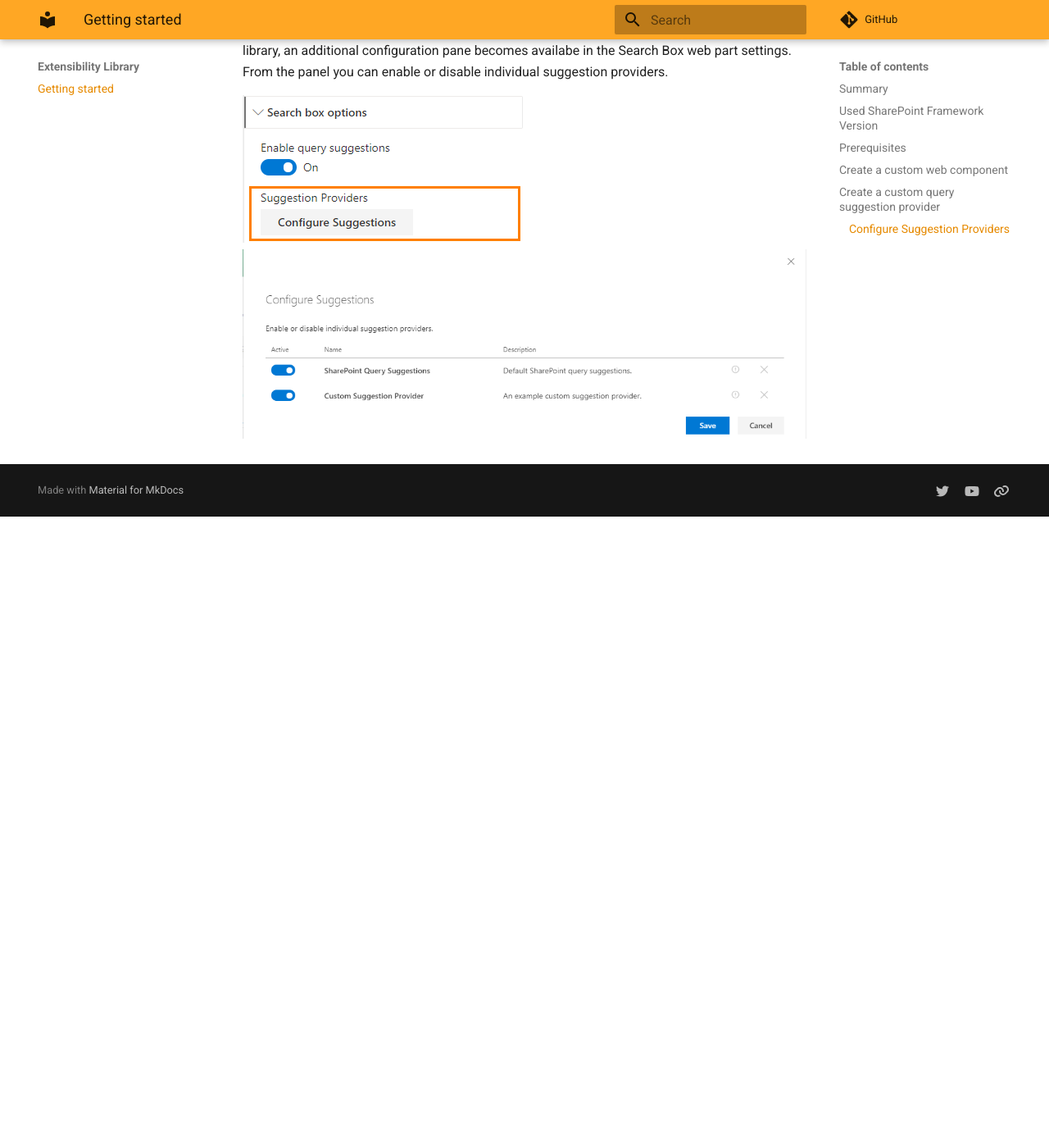
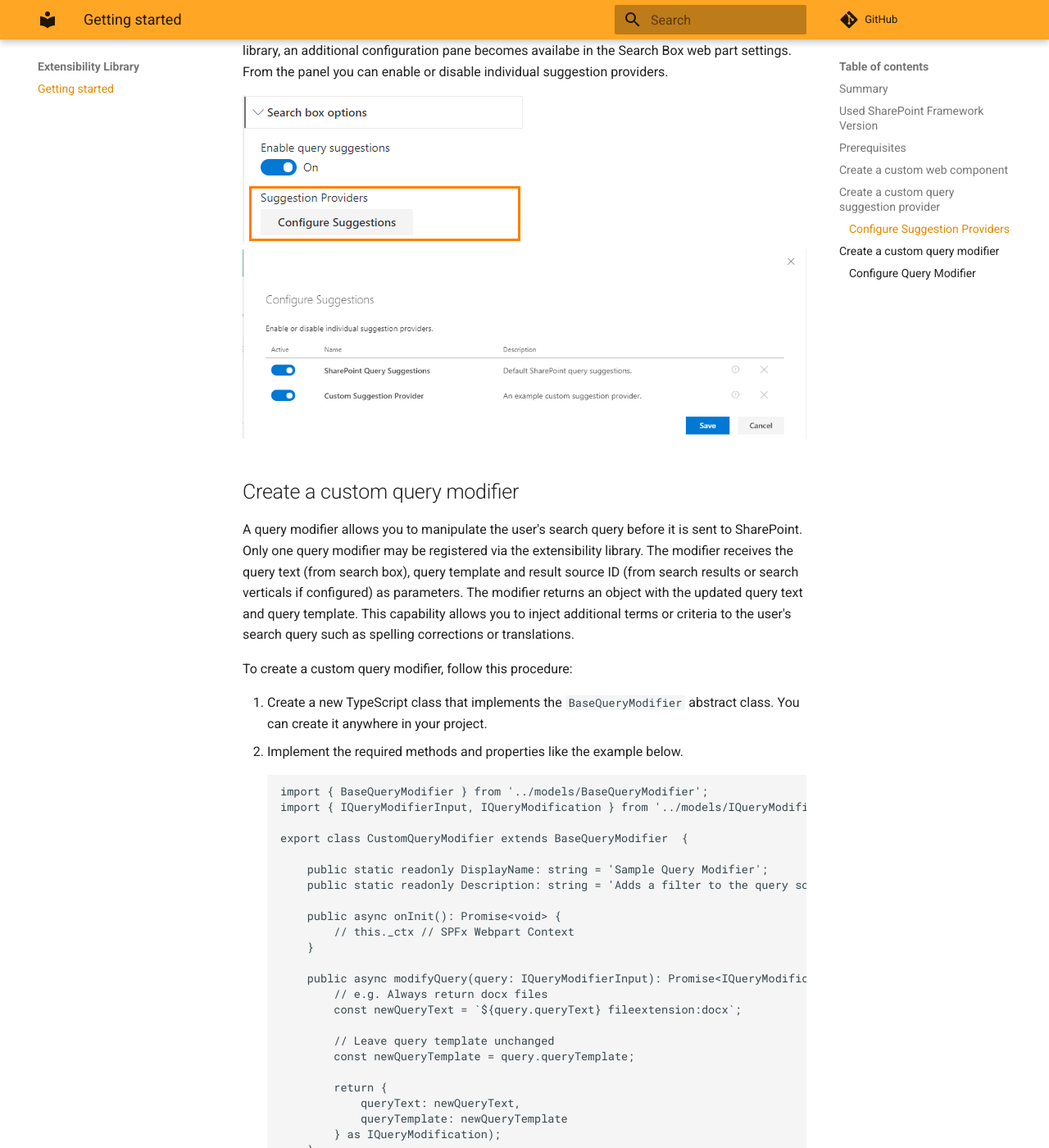
Before and after one commit to dominic5perezd/pnp-modern-search, an MkDocs documentation site: the page built from docs/search-extensibility-library/getting-started.md, in a window 1280 px wide and 1400 px high, scrolled down 4826 px. Shown: the whole window at 82% size. Built offline with MkDocs 1.6.1 and Material for MkDocs 9.7.7, drawn with Linux system fonts in a browser that asks for light colours; comment, search, counter and statistics services are not loaded; before the commit the page ends 5456 px from its top, so only the background shows below that; some of the changed text lies outside the part shown.

Commit message:
Added query modifier to docs

```diff
--- a/docs/search-extensibility-library/getting-started.md
+++ b/docs/search-extensibility-library/getting-started.md
@@ -186,3 +186,61 @@ When one or more custom query suggestion providers are made available via the ex
 
 ![Search Box](../images/sb_configure_suggestions.png)
 ![Search Box](../images/sb_custom_suggestion_providers.png)
+
+## Create a custom query modifier
+A query modifier allows you to manipulate the user's search query before it is sent to SharePoint. Only one query modifier may be registered via the extensibility library. The modifier receives the query text (from search box), query template and result source ID (from search results or search verticals if configured) as parameters. The modifier returns an object with the updated query text and query template. This capability allows you to inject additional terms or criteria to the user's search query such as spelling corrections or translations.
+
+To create a custom query modifier, follow this procedure:
+
+1. Create a new TypeScript class that implements the `BaseQueryModifier` abstract class. You can create it anywhere in your project.
+2. Implement the required methods and properties like the example below.
+
+        import { BaseQueryModifier } from '../models/BaseQueryModifier';
+        import { IQueryModifierInput, IQueryModification } from '../models/IQueryModification';
+
+        export class CustomQueryModifier extends BaseQueryModifier  {
+
+            public static readonly DisplayName: string = 'Sample Query Modifier';
+            public static readonly Description: string = 'Adds a filter to the query so that only word documents are returned.';
+
+            public async onInit(): Promise<void> {
+                // this._ctx // SPFx Webpart Context
+            }
+
+            public async modifyQuery(query: IQueryModifierInput): Promise<IQueryModification> {
+                // e.g. Always return docx files
+                const newQueryText = `${query.queryText} fileextension:docx`;
+
+                // Leave query template unchanged
+                const newQueryTemplate = query.queryTemplate;
+
+                return {
+                    queryText: newQueryText,
+                    queryTemplate: newQueryTemplate
+                } as IQueryModification);
+            }
+        }
+
+3. In the main entry point class (ex: MyCompanyLibraryLibrary.ts), register your custom query modifier like the example below.
+
+        import { IExtensibilityLibrary } from "../../models/IExtensibilityLibrary";
+        import { IQueryModifierDefinition } from "../../models/IQueryModifierDefinition";
+        import { CustomQueryModifier } from "../CustomQueryModifier";
+
+        ...
+
+        export class MyCompanyLibraryLibrary implements IExtensibilityLibrary {
+
+            public getQueryModifier(): IQueryModifierDefinition<any> {
+                return {
+                    displayName: CustomQueryModifier.DisplayName,
+                    description: CustomQueryModifier.Description,
+                    class: CustomQueryModifier
+                };
+            }
+        }
+
+### Configure Query Modifier
+When a query modifier is made available via the extensibility library, an additional configuration sections becomes visible in the Search Results web part settings. Here you can see the query modifier name and description along with a toggle to disable it if needed.
+
+![Search Results - Query Modifier](../images/search_query_modifier.png)
```
Also changed, not shown: docs/images/search_query_modifier.png (added).
